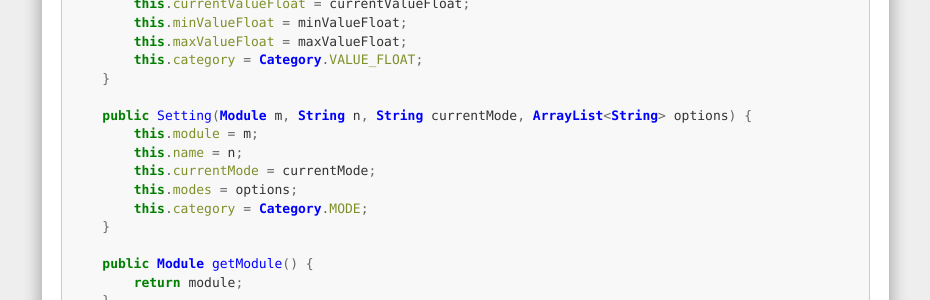
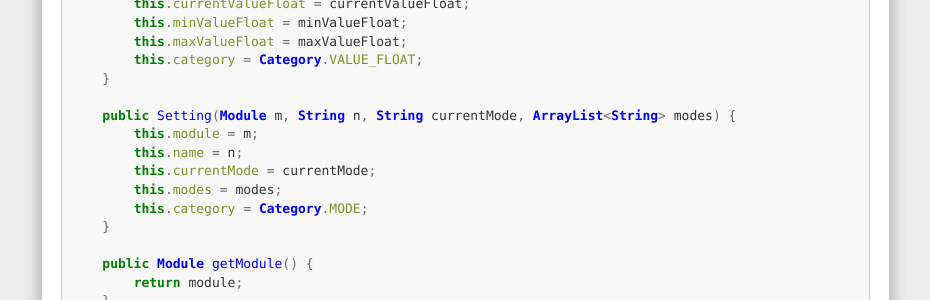
Before and after one commit to Enaium/blog, a Jekyll site: the page built from _posts/2020-2-25-[全民写端]#6添加Setting.md, in a window 1280 px wide and 900 px high, scrolled down 1201 px. Shown: the part 152-452 px from the top of the window, without its empty margins (321-1251 px from the left). Built offline with Jekyll 4.4.1, drawn with Linux system fonts in a browser that asks for light colours; nearby versions of some CDN libraries; comment, search, counter and statistics services are not loaded.

Commit message:
Update 2020-2-25-[全民写端]#6添加Setting.md

```diff
--- a/_posts/2020-2-25-[全民写端]#6添加Setting.md
+++ b/_posts/2020-2-25-[全民写端]#6添加Setting.md
@@ -68,11 +68,11 @@ public class Setting {
         this.category = Category.VALUE_FLOAT;
     }
 
-    public Setting(Module m, String n, String currentMode, ArrayList<String> options) {
+    public Setting(Module m, String n, String currentMode, ArrayList<String> modes) {
         this.module = m;
         this.name = n;
         this.currentMode = currentMode;
-        this.modes = options;
+        this.modes = modes;
         this.category = Category.MODE;
     }
 
```
